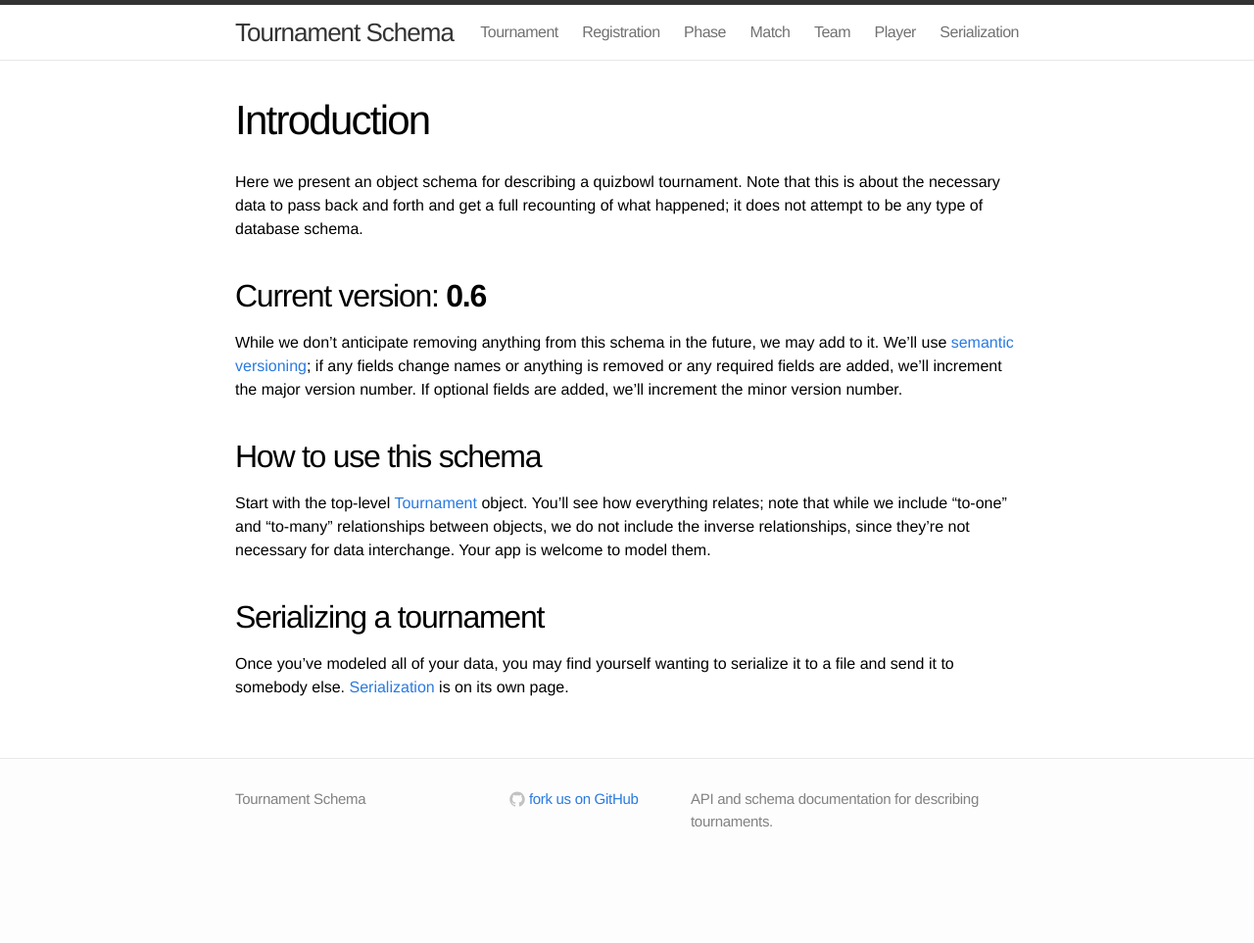
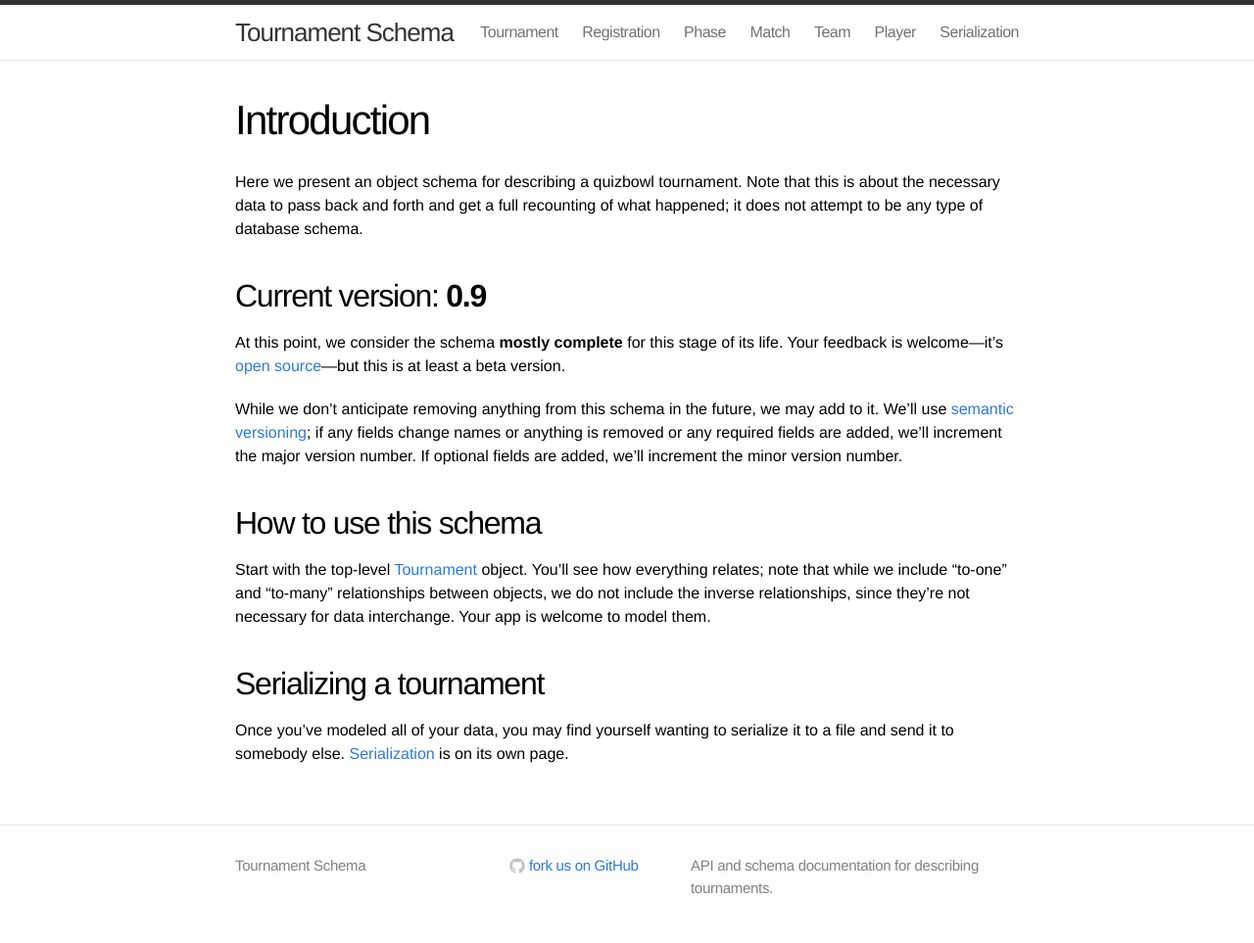
Before and after one commit to quizbowl/schema, a Jekyll site: the page built from index.md, in a window 1280 px wide. Shown: the whole page at 98% size. Built offline with Jekyll 4.4.1, drawn with Linux system fonts in a browser that asks for light colours; before the commit the page ends 900 px from its top, so only the background shows below that.

```diff
--- a/index.md
+++ b/index.md
@@ -4,7 +4,9 @@ title: Introduction
 ---
 Here we present an object schema for describing a quizbowl tournament. Note that this is about the necessary data to pass back and forth and get a full recounting of what happened; it does not attempt to be any type of database schema.
 
-## Current version: <b>0.6</b>
+## Current version: **0.9**
+
+At this point, we consider the schema **mostly complete** for this stage of its life. Your feedback is welcome—it's [open source](http://github.com/puls/qb-schema)—but this is at least a beta version.
 
 While we don't anticipate removing anything from this schema in the future, we may add to it. We'll use [semantic versioning](http://semver.org); if any fields change names or anything is removed or any required fields are added, we'll increment the major version number. If optional fields are added, we'll increment the minor version number.
 
```
Also changed, not shown: serialization.md (+1 -1 lines).
